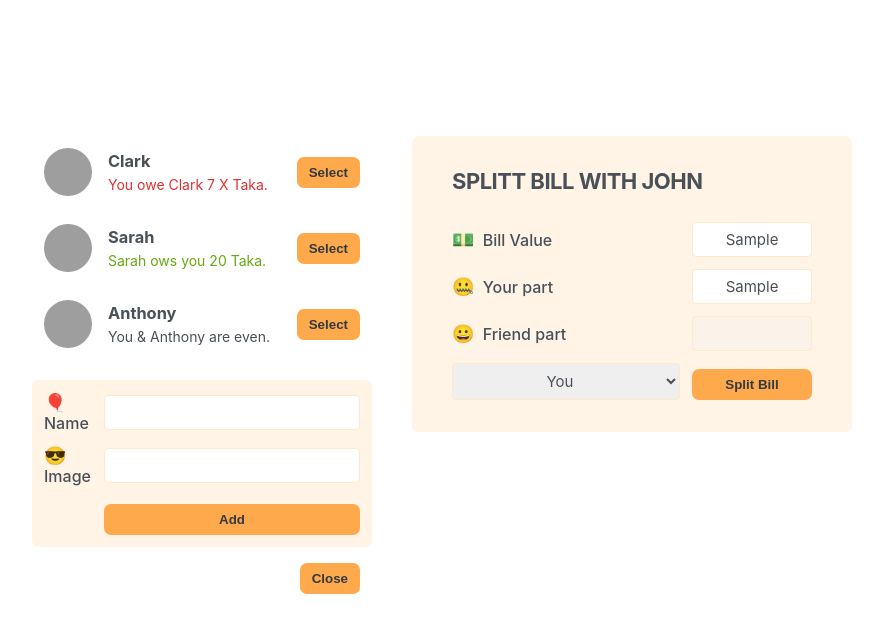
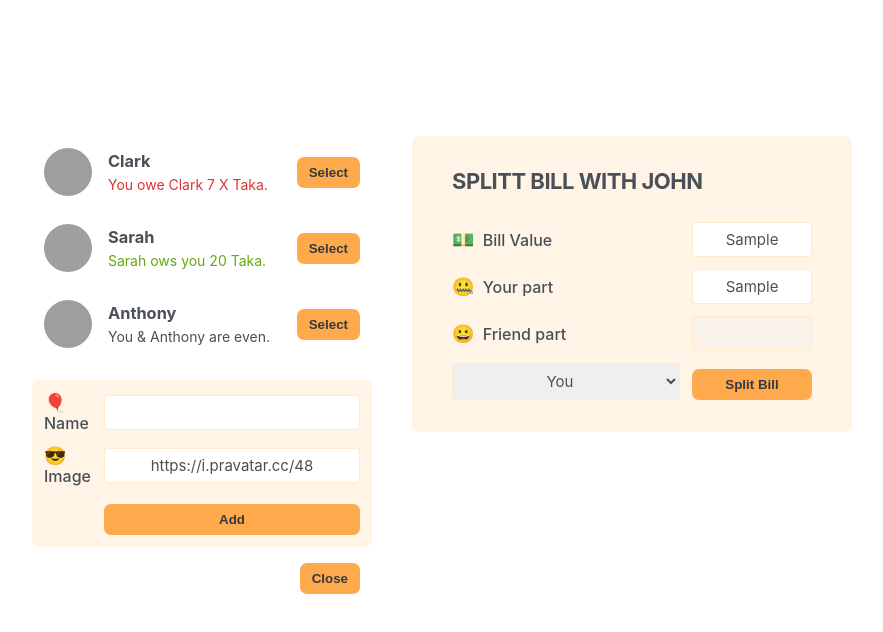
Before and after one commit to jahangirripon/react-bill-split, a React (Create React App) app: page / in a window 1280 px wide. Both pictures are taken after typing "Sample", "Sample" into the empty fields and a click on the button "Add Friend". Shown: the top 632 px of the page, without its empty margins (198-1081 px from the left). Built offline with nearby package versions, Linux system fonts and the light colour scheme; grey boxes are pictures that could not be loaded.

Commit message:
logic for add friend form

```diff
--- a/src/App.js
+++ b/src/App.js
@@ -22,16 +22,23 @@
 ];
 
 export default function App() {
+  const [friends, setFriends] = useState(initialFriends);
   const [showAddFriend, setShowAddFriend] = useState(false);
 
   function handleShowAddFriend() {
     setShowAddFriend((show) => !show);
   }
+
+  function handleAddFriend(friend) {
+    setFriends((friends) => [...friends, friend]);
+    setShowAddFriend(false);
+  }
+
   return (
     <div className="app">
       <div className="sidebar">
-        <FriendsList />
-        {showAddFriend && <FormAddFriend />}
+        <FriendsList friends={friends} />
+        {showAddFriend && <FormAddFriend onAddFriend={handleAddFriend} />}
         <Button onClick={handleShowAddFriend}>
           {showAddFriend ? "Close" : "Add Friend"}
         </Button>
@@ -41,8 +48,8 @@
   );
 }
 
-function FriendsList() {
-  const friends = initialFriends;
+function FriendsList({ friends }) {
+  //   const friends = initialFriends;
   return (
     <ul>
       {friends.map((friend) => (
@@ -85,14 +92,40 @@
   );
 }
 
-function FormAddFriend() {
+function FormAddFriend({ onAddFriend }) {
+  const [name, setName] = useState("");
+  const [image, setImage] = useState("https://i.pravatar.cc/48");
+  function handleSubmit(e) {
+    e.preventDefault();
+    if (!name || !image) return;
+    const id = crypto.randomUUID();
+    const newFriend = {
+      name,
+      image: `${image}?=${id}`,
+      balance: 0,
+      id: id,
+    };
+
+    console.log(newFriend);
+    onAddFriend(newFriend);
+    setName("");
+    setImage("https://i.pravatar.cc/48");
+  }
   return (
-    <form className="form-add-friend">
+    <form className="form-add-friend" onSubmit={handleSubmit}>
       <label>🎈Name</label>
-      <input type="text"></input>
+      <input
+        type="text"
+        value={name}
+        onChange={(e) => setName(e.target.value)}
+      ></input>
 
       <label>😎 Image</label>
-      <input type="text"></input>
+      <input
+        type="text"
+        value={image}
+        onChange={(e) => setImage(e.target.value)}
+      ></input>
       <Button>Add</Button>
     </form>
   );
```
